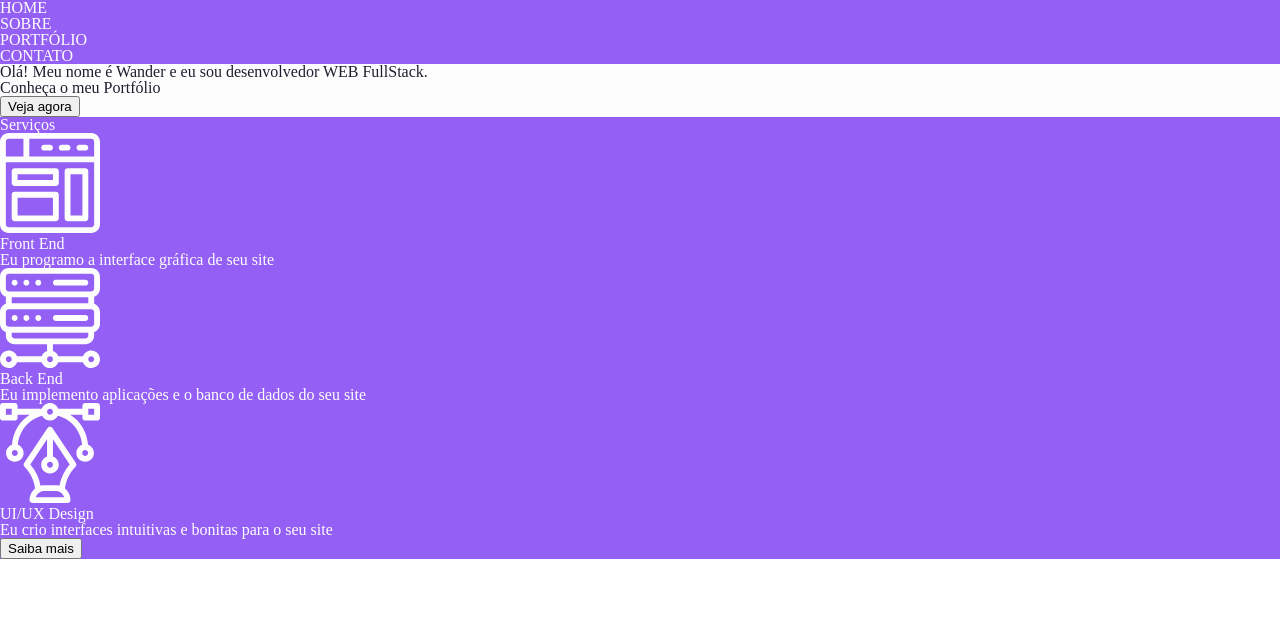
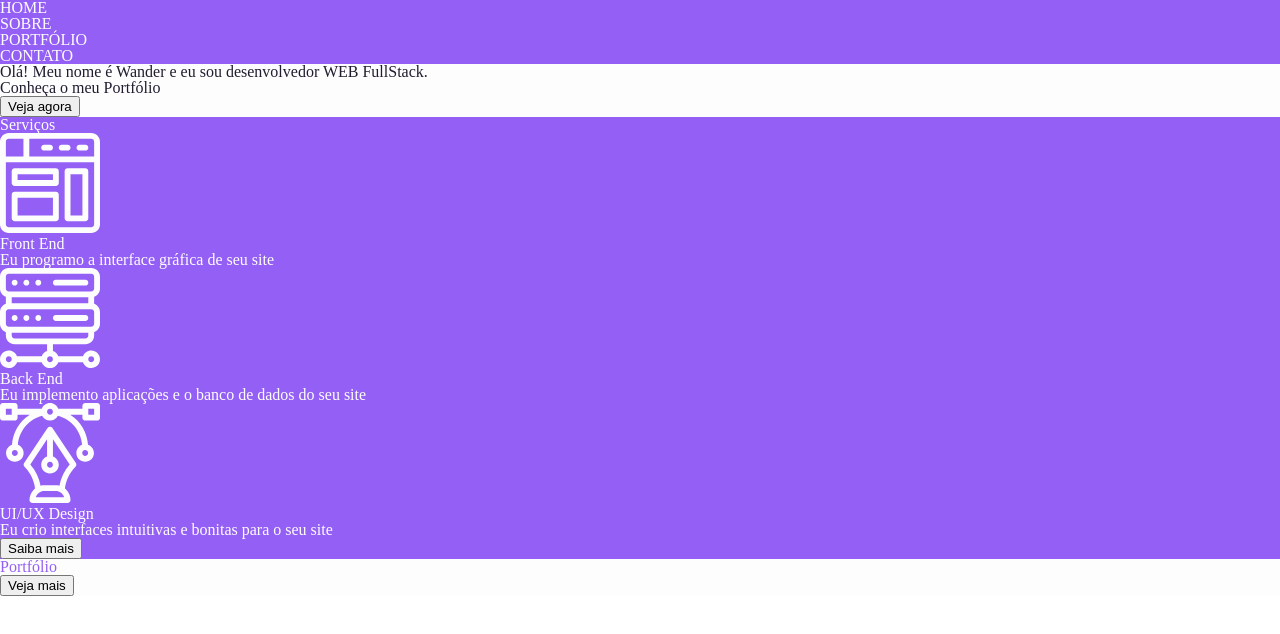
Before and after one commit to wander-junior/portfolio, a React (Create React App) app: page / in a window 1280 px wide. Shown: the top 634 px of the page. Built offline with nearby package versions, Linux system fonts and the light colour scheme.

Commit message:
Create Portfolio Component

```diff
--- a/src/App.js
+++ b/src/App.js
@@ -1,6 +1,7 @@
 import Title from "./components/Title";
 import Menu from "./components/Menu";
 import Abilities from "./components/Abilities";
+import Portfolio from "./components/Portfolio";
 
 const theme = {
   colors: {
@@ -17,6 +18,7 @@ function App() {
       <Menu theme={theme}/>
       <Title theme={theme}/>
       <Abilities theme={theme}/>
+      <Portfolio theme={theme}/>
     </div>
   );
 }
--- /dev/null
+++ b/src/components/Portfolio/index.js
@@ -0,0 +1,16 @@
+import React from 'react'
+import styled from 'styled-components'
+
+export default function Portfolio({theme}) {
+    const PortfolioWrapper = styled.div`
+        background: ${theme.colors.tertiary};
+        color: ${theme.colors.primary};
+    `;
+
+    return (
+        <PortfolioWrapper>
+            <h1>Portfólio</h1>
+            <button>Veja mais</button>
+        </PortfolioWrapper>
+    )
+}
```
Also changed, not shown: 1 other file (tests, documents, lock files or other folders).
